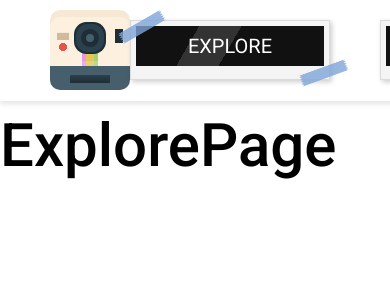
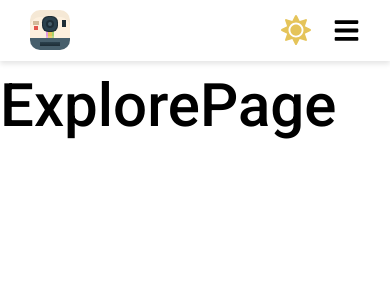
Before and after one commit to kherma/pinterest-app, a React (Create React App) app: page / in a window 390 px wide. Shown: the top 300 px of the page. Built offline with nearby package versions, Linux system fonts and the light colour scheme.

Commit message:
Add mobile queries to navbar

```diff
--- a/package.json
+++ b/package.json
@@ -35,6 +35,7 @@
     "start-silent": "run-p start > /dev/null",
     "start:react": "react-scripts start",
     "start-and-test": "run-p start-silent test ",
+    "build-and-test": "yarn build && cd build && python -m SimpleHTTPServer 5000",
     "build": "react-scripts build",
     "test": "react-scripts test --noStackTrace",
     "test-all": "react-scripts test --watchAll=false --noStackTrace",
--- a/src/components/common/CameraLogo/CameraLogo.module.scss
+++ b/src/components/common/CameraLogo/CameraLogo.module.scss
@@ -23,6 +23,11 @@
     height: 6rem;
   }
 
+  @include mobile {
+    width: 4rem;
+    height: 4rem;
+  }
+
   &::before {
     z-index: 10;
     position: absolute;
@@ -41,6 +46,11 @@
     @include tablet {
       box-shadow: 0 0 0 0.3rem $logo-blue-3, 0 0 0 0.8rem $logo-blue-2,
         0 0 0 1rem $logo-blue-3;
+    }
+
+    @include mobile {
+      box-shadow: 0 0 0 0.2rem $logo-blue-3, 0 0 0 0.5rem $logo-blue-2,
+        0 0 0 0.6rem $logo-blue-3;
     }
   }
 
@@ -81,5 +91,14 @@
           0 0 0 1rem $logo-blue-3;
       }
     }
+
+    @include mobile {
+      box-shadow: inset 0 0.7rem 0 0 $logo-pearl-2;
+      transform: scale(1);
+      &::before {
+        box-shadow: 0 0 0 0.2rem $logo-blue-3, 0 0 0 0.5rem $logo-blue-2,
+          0 0 0 0.6rem $logo-blue-3;
+      }
+    }
   }
 }
--- a/src/components/feature/ThemeSwitch/ThemeSwitch.module.scss
+++ b/src/components/feature/ThemeSwitch/ThemeSwitch.module.scss
@@ -27,6 +27,15 @@
   @include tablet {
     width: 5rem;
   }
+
+  @include mobile {
+    width: 4rem;
+    height: 4rem;
+
+    & > * {
+      font-size: 3rem;
+    }
+  }
 }
 
 @keyframes fadein {
--- a/src/components/layout/Header/Header.js
+++ b/src/components/layout/Header/Header.js
@@ -2,6 +2,8 @@ import React from 'react';
 import styles from './Header.module.scss';
 import clsx from 'clsx';
 import PropTypes from 'prop-types';
+
+import { FaBars } from 'react-icons/fa';
 
 import CameraLogo from '../../common/CameraLogo/CameraLogo';
 import Navbar from '../Navbar/NavbarContainer';
@@ -16,8 +18,16 @@ const Header = ({ theme }) => {
       )}
     >
       <CameraLogo />
-      <Navbar />
+      {window.matchMedia('(min-width: 768px)').matches && <Navbar />}
       <ThemeSwitch />
+      {window.matchMedia('(max-width: 767px)').matches && (
+        <FaBars
+          className={clsx(
+            styles.icon,
+            theme === 'light' ? styles.light : styles.dark
+          )}
+        />
+      )}
     </header>
   );
 };
--- a/src/components/layout/Header/Header.module.scss
+++ b/src/components/layout/Header/Header.module.scss
@@ -15,6 +15,12 @@
     padding: 1.5rem 5rem;
   }
 
+  @include mobile {
+    padding: 1rem 3rem;
+    grid-template-columns: 1fr auto auto;
+    grid-gap: 3rem;
+  }
+
   &.light {
     background-color: $light;
     box-shadow: 0 0.3rem 0.5rem rgba($dark, 0.1);
@@ -25,3 +31,16 @@
     background-color: $grey-dark-1;
   }
 }
+
+.icon {
+  font-size: 2.7rem;
+  transition: all 0.3s;
+
+  &.light {
+    color: $dark;
+  }
+
+  &.dark {
+    color: $light;
+  }
+}
```
Also changed, not shown: 1 other file (tests, documents, lock files or other folders).
